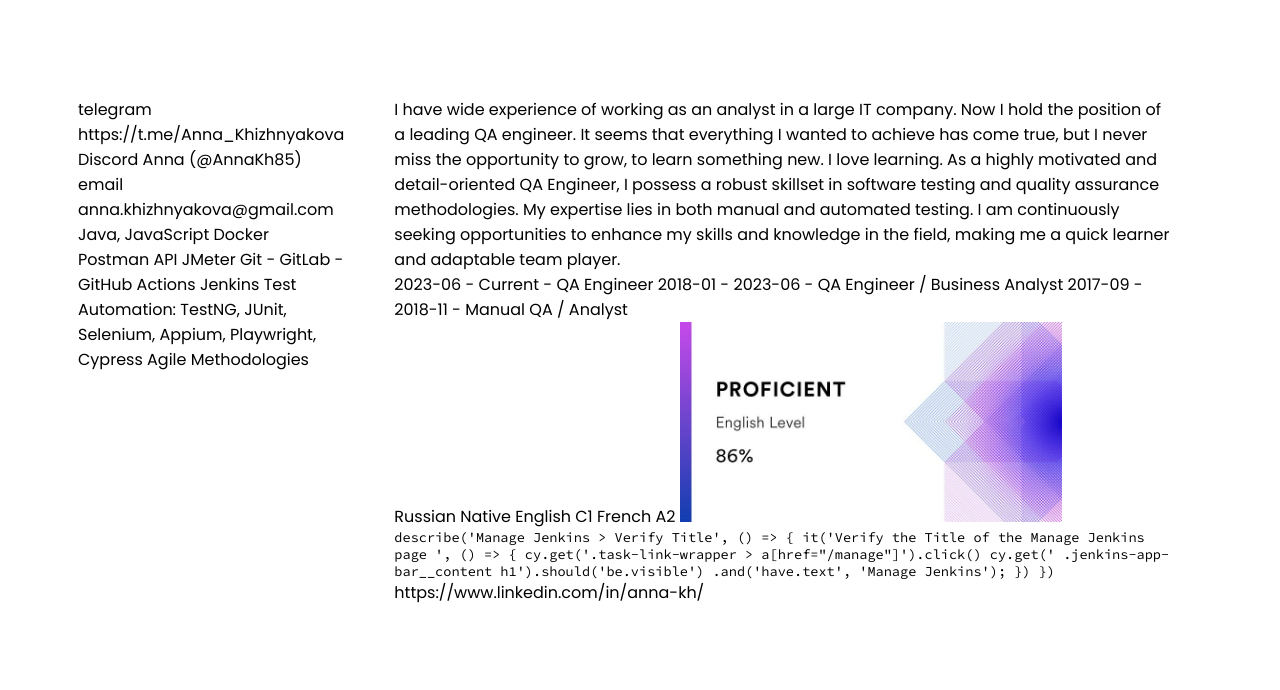
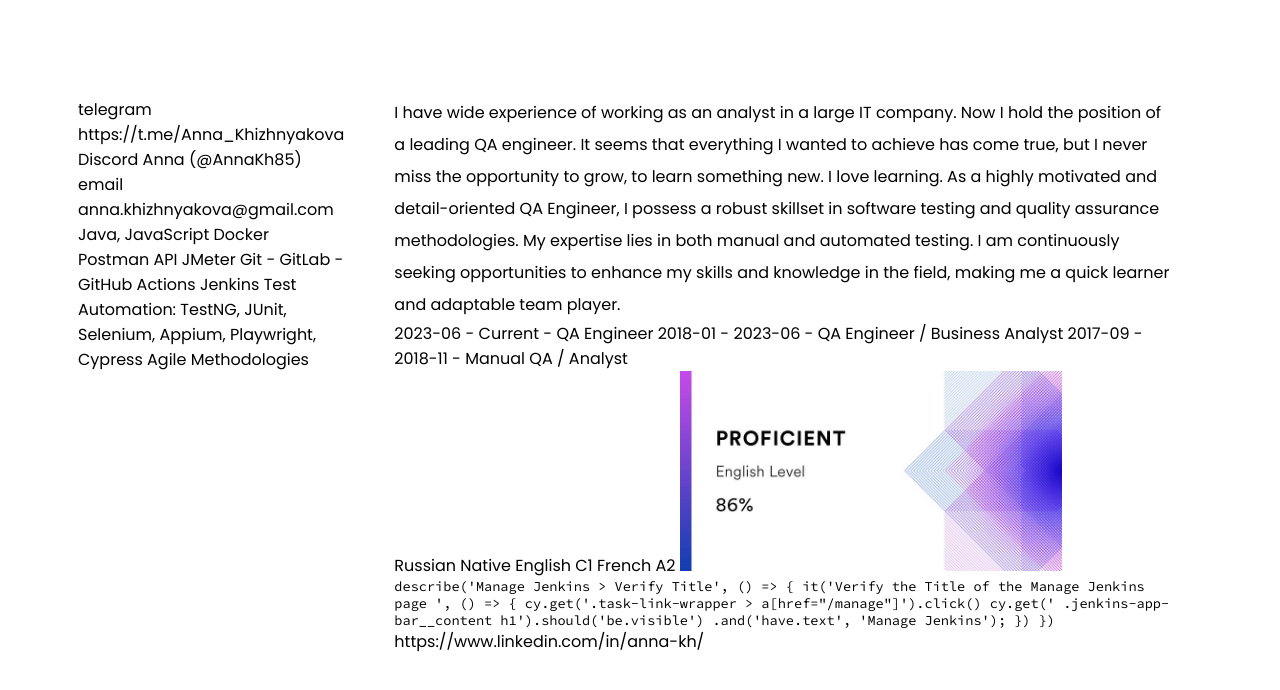
Before and after one commit to AnnaKh85/rsschool-cv, a plain HTML site: page index.html in a window 1280 px wide. Shown: the part 218-908 px from the top of the page. Before the commit the page ends 881 px from the top, so only its background shows below. Drawn offline with Linux system fonts and the light colour scheme.

Commit message:
refactor: code

```diff
--- a/style.css
+++ b/style.css
@@ -60,6 +60,10 @@ main {
 
 }
 
+.about {
+    line-height: 2;
+}
+
 .code {
     font-size: 0.85rem;
     font-family: 'Source Code Pro', monospace;
```
